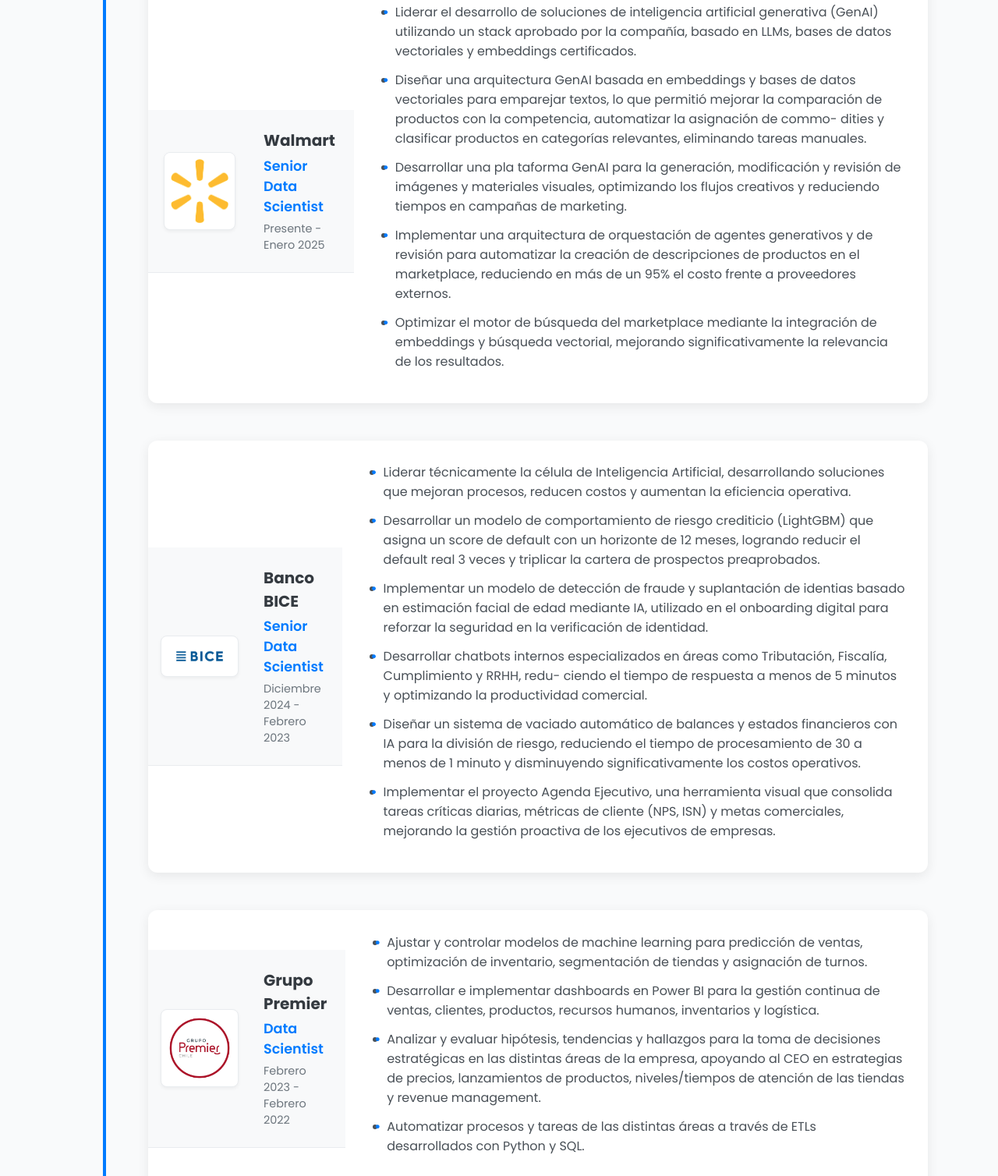
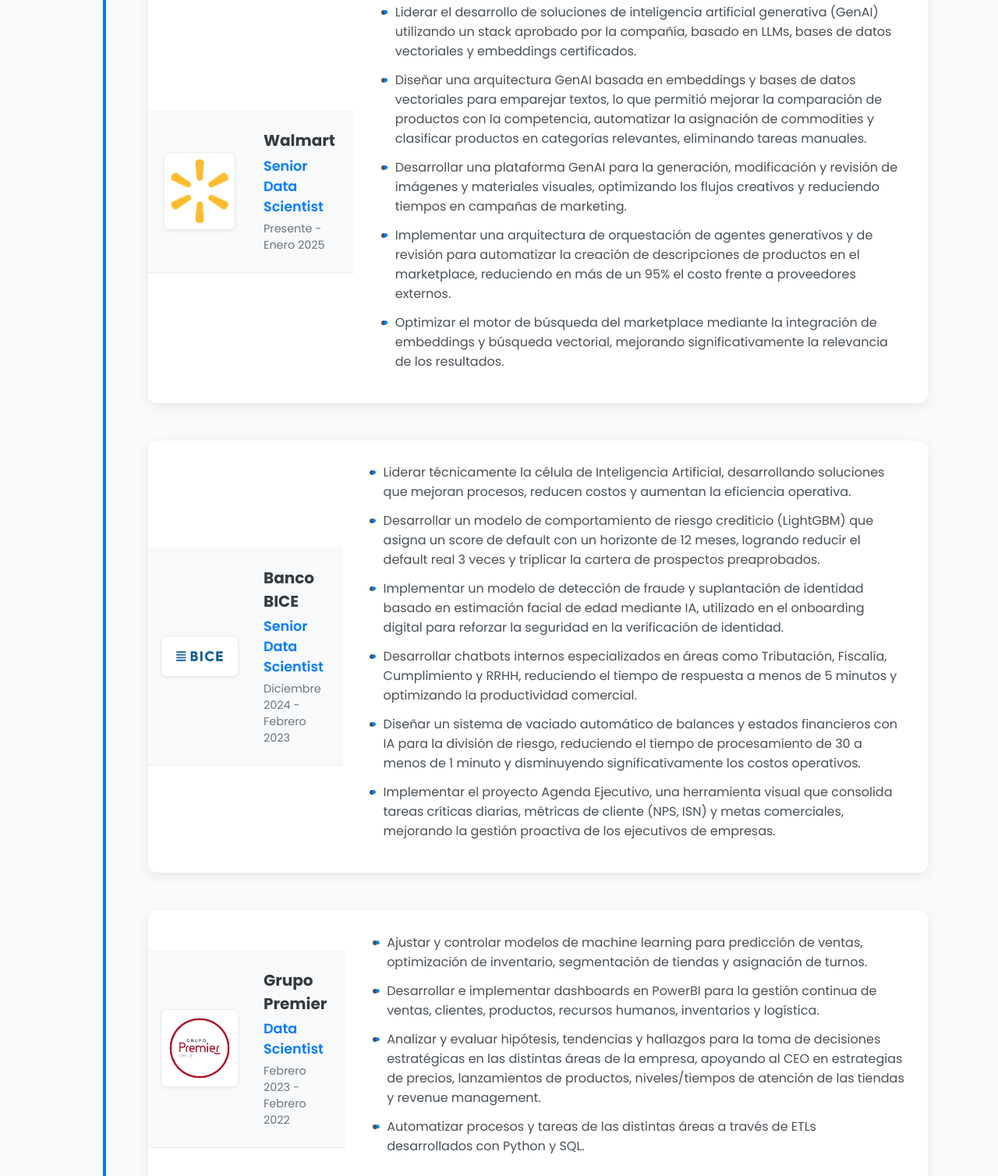
Before and after one commit to NicoDizel/nicodizel.github.io, a plain HTML site: page index.html in a window 1280 px wide. Shown: the part 556-2064 px from the top of the page at 78% size. Drawn offline with Linux system fonts and the light colour scheme.

Commit message:
Minor changes.

```diff
--- a/index.html
+++ b/index.html
@@ -55,9 +55,8 @@
                         <li>Liderar el desarrollo de soluciones de inteligencia artificial generativa (GenAI) utilizando un stack aprobado por
                             la compañía, basado en LLMs, bases de datos vectoriales y embeddings certificados.</li>
                         <li>Diseñar una arquitectura GenAI basada en embeddings y bases de datos vectoriales para emparejar textos, lo
-                            que permitió mejorar la comparación de productos con la competencia, automatizar la asignación de commo-
-                            dities y clasificar productos en categorías relevantes, eliminando tareas manuales.</li>
-                        <li>Desarrollar una pla taforma GenAI para la generación, modificación y revisión de imágenes y materiales visuales,
+                            que permitió mejorar la comparación de productos con la competencia, automatizar la asignación de commodities y clasificar productos en categorías relevantes, eliminando tareas manuales.</li>
+                        <li>Desarrollar una plataforma GenAI para la generación, modificación y revisión de imágenes y materiales visuales,
                             optimizando los flujos creativos y reduciendo tiempos en campañas de marketing.</li>
                         <li>Implementar una arquitectura de orquestación de agentes generativos y de revisión para automatizar la creación
                             de descripciones de productos en el marketplace, reduciendo en más de un 95% el costo frente a proveedores
@@ -85,10 +84,9 @@
                         <li>Liderar técnicamente la célula de Inteligencia Artificial, desarrollando soluciones que mejoran procesos, reducen costos y aumentan la eficiencia operativa.</li>
                         <li>Desarrollar un modelo de comportamiento de riesgo crediticio (LightGBM) que asigna un score de default con un
                             horizonte de 12 meses, logrando reducir el default real 3 veces y triplicar la cartera de prospectos preaprobados.</li>
-                        <li>Implementar un modelo de detección de fraude y suplantación de identias basado en estimación facial de edad
+                        <li>Implementar un modelo de detección de fraude y suplantación de identidad basado en estimación facial de edad
                             mediante IA, utilizado en el onboarding digital para reforzar la seguridad en la verificación de identidad.</li>
-                        <li>Desarrollar chatbots internos especializados en áreas como Tributación, Fiscalía, Cumplimiento y RRHH, redu-
-                            ciendo el tiempo de respuesta a menos de 5 minutos y optimizando la productividad comercial.</li>
+                        <li>Desarrollar chatbots internos especializados en áreas como Tributación, Fiscalía, Cumplimiento y RRHH, reduciendo el tiempo de respuesta a menos de 5 minutos y optimizando la productividad comercial.</li>
                         <li>Diseñar un sistema de vaciado automático de balances y estados financieros con IA para la división de riesgo,
                             reduciendo el tiempo de procesamiento de 30 a menos de 1 minuto y disminuyendo significativamente los costos operativos.</li>
                         <li>Implementar el proyecto Agenda Ejecutivo, una herramienta visual que consolida tareas críticas diarias, métricas
@@ -112,7 +110,7 @@
                 <div class="experience-description">
                     <ul>
                         <li>Ajustar y controlar modelos de machine learning para predicción de ventas, optimización de inventario, segmentación de tiendas y asignación de turnos.</li>
-                        <li>Desarrollar e implementar dashboards en Power BI para la gestión continua de ventas, clientes, productos, recursos humanos, inventarios y logística.</li>
+                        <li>Desarrollar e implementar dashboards en PowerBI para la gestión continua de ventas, clientes, productos, recursos humanos, inventarios y logística.</li>
                         <li>Analizar y evaluar hipótesis, tendencias y hallazgos para la toma de decisiones estratégicas en las distintas áreas de la empresa, apoyando al CEO en estrategias de precios, lanzamientos de productos, niveles/tiempos de atención de las tiendas y revenue management.</li>
                         <li>Automatizar procesos y tareas de las distintas áreas a través de ETLs desarrollados con Python y SQL.</li>
                     </ul>
```
